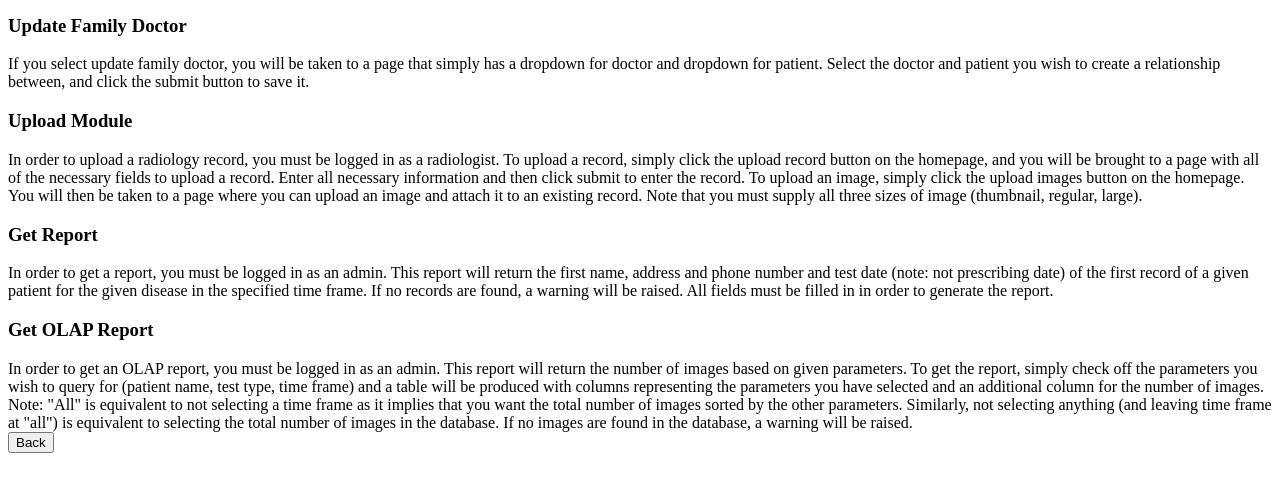
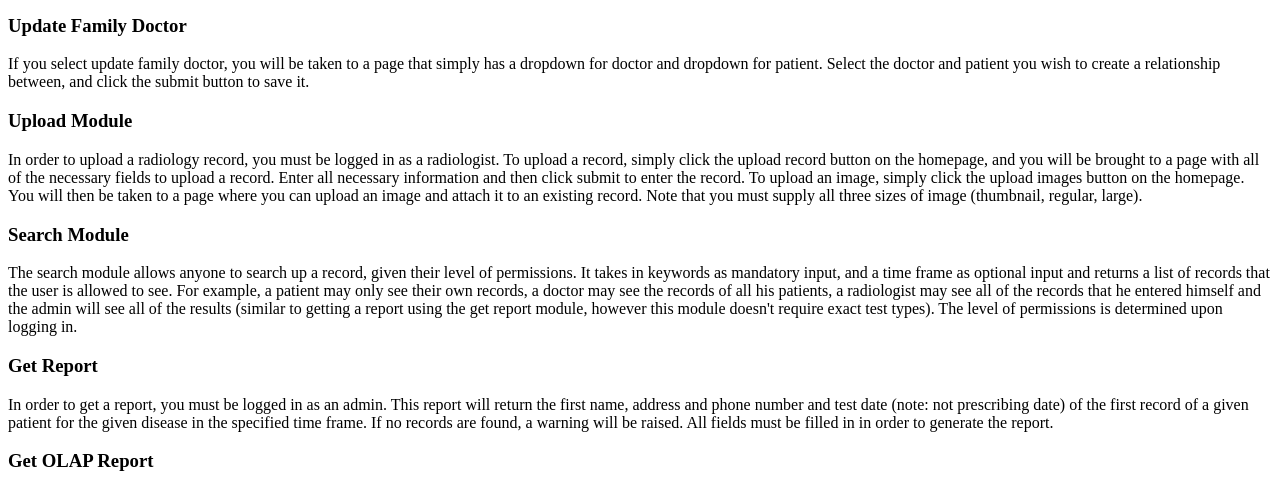
Before and after one commit to C391W15/C391W15, a Django app: template radiology/RadiologySys/templates/RadiologySys/help.html in a window 1280 px wide. Shown: the part 1423-1909 px from the top of the page. Before the commit the page ends 1876 px from the top, so only its background shows below. Run offline with Django 3.2, Linux system fonts and the light colour scheme; the template is opened without the code that fills it, so the values that code supplies are empty; some libraries are stand-ins or nearby versions.

Commit message:
updated help and scripts

```diff
--- a/radiology/RadiologySys/templates/RadiologySys/help.html
+++ b/radiology/RadiologySys/templates/RadiologySys/help.html
@@ -89,6 +89,8 @@
 		<br />
 		<h3>Upload Module</h3>
 		In order to upload a radiology record, you must be logged in as a radiologist. To upload a record, simply click the upload record button on the homepage, and you will be brought to a page with all of the necessary fields to upload a record. Enter all necessary information and then click submit to enter the record. To upload an image, simply click the upload images button on the homepage. You will then be taken to a page where you can upload an image and attach it to an existing record. Note that you must supply all three sizes of image (thumbnail, regular, large).
+		<h3>Search Module</h3>
+		The search module allows anyone to search up a record, given their level of permissions. It takes in keywords as mandatory input, and a time frame as optional input and returns a list of records that the user is allowed to see. For example, a patient may only see their own records, a doctor may see the records of all his patients, a radiologist may see all of the records that he entered himself and the admin will see all of the results (similar to getting a report using the get report module, however this module doesn't require exact test types). The level of permissions is determined upon logging in.
 		<h3>Get Report</h3>
 		In order to get a report, you must be logged in as an admin. This report will return the first name, address and phone number and test date (note: not prescribing date) of the first record of a given patient for the given disease in the specified time frame. If no records are found, a warning will be raised. All fields must be filled in in order to generate the report.
 		<h3>Get OLAP Report</h3>
```
